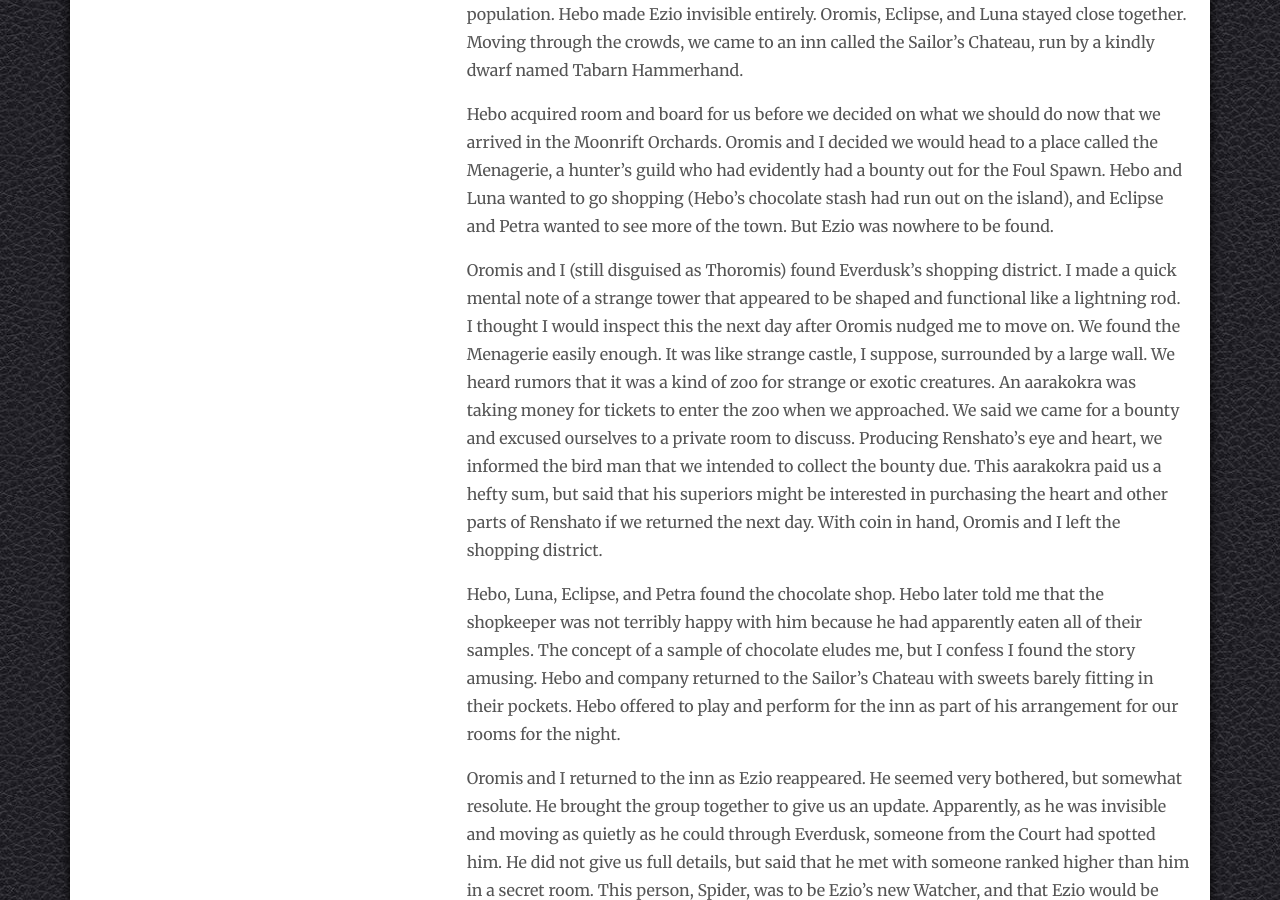
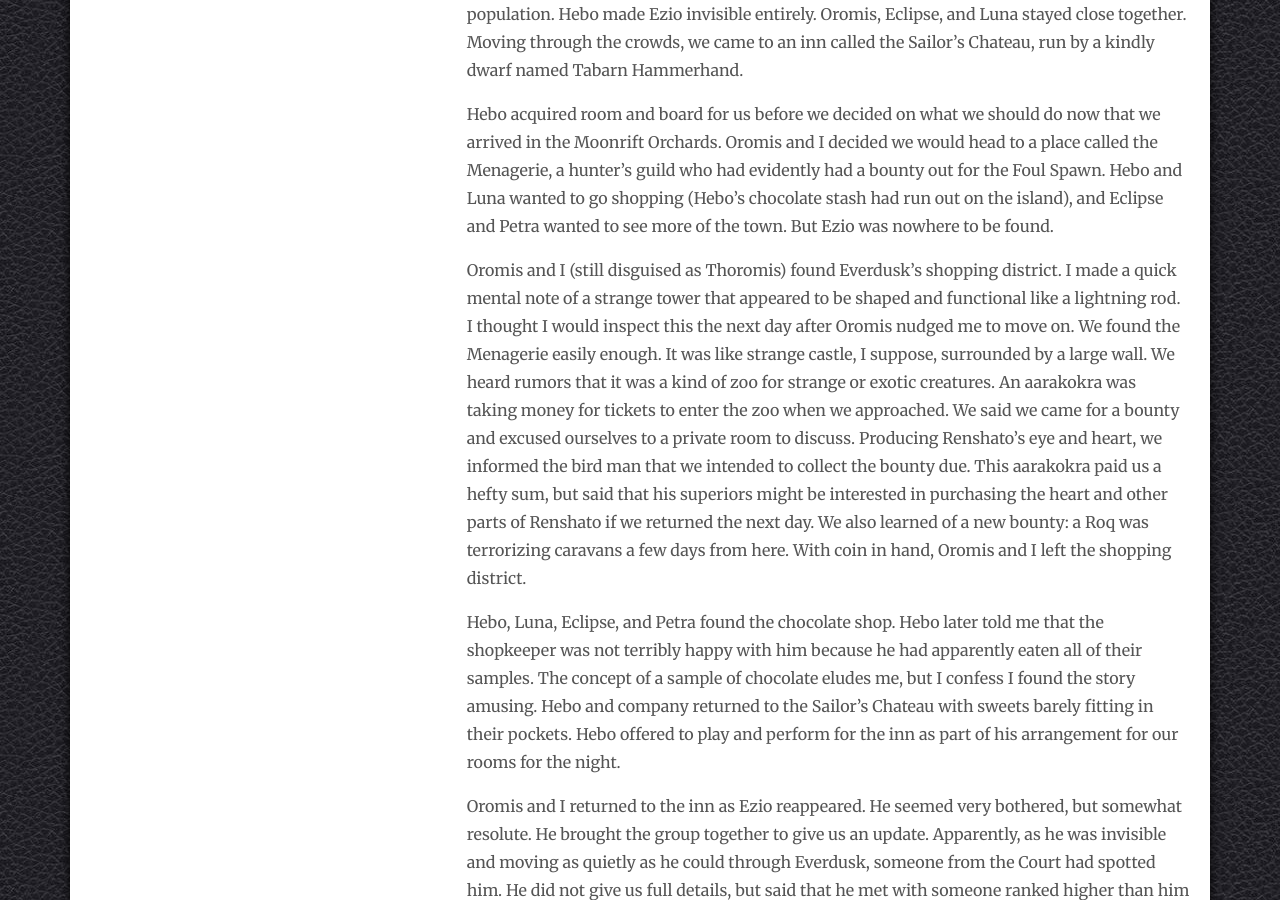
Before and after one commit to clblamires/ninesjournal, a Jekyll site: the page built from _posts/2020-01-13-number-eight-sends-his-regards.md, in a window 1280 px wide and 900 px high, scrolled down 3403 px. Built offline with Jekyll 4.4.1, drawn with Linux system fonts in a browser that asks for light colours; nearby versions of some CDN libraries.

Commit message:
Update Episodes “2020-01-13-number-eight-sends-his-regards”

```diff
--- a/_posts/2020-01-13-number-eight-sends-his-regards.md
+++ b/_posts/2020-01-13-number-eight-sends-his-regards.md
@@ -73,7 +73,7 @@ To this end, Ezio told us to stay low and out of sight as best as possible. The
 
 Hebo acquired room and board for us before we decided on what we should do now that we arrived in the Moonrift Orchards. Oromis and I decided we would head to a place called the Menagerie, a hunter’s guild who had evidently had a bounty out for the Foul Spawn. Hebo and Luna wanted to go shopping (Hebo’s chocolate stash had run out on the island), and Eclipse and Petra wanted to see more of the town. But Ezio was nowhere to be found.
 
-Oromis and I (still disguised as Thoromis) found Everdusk’s shopping district. I made a quick mental note of a strange tower that appeared to be shaped and functional like a lightning rod. I thought I would inspect this the next day after Oromis nudged me to move on. We found the Menagerie easily enough. It was like strange castle, I suppose, surrounded by a large wall. We heard rumors that it was a kind of zoo for strange or exotic creatures. An aarakokra was taking money for tickets to enter the zoo when we approached. We said we came for a bounty and excused ourselves to a private room to discuss. Producing Renshato’s eye and heart, we informed the bird man that we intended to collect the bounty due. This aarakokra paid us a hefty sum, but said that his superiors might be interested in purchasing the heart and other parts of Renshato if we returned the next day. With coin in hand, Oromis and I left the shopping district.
+Oromis and I (still disguised as Thoromis) found Everdusk’s shopping district. I made a quick mental note of a strange tower that appeared to be shaped and functional like a lightning rod. I thought I would inspect this the next day after Oromis nudged me to move on. We found the Menagerie easily enough. It was like strange castle, I suppose, surrounded by a large wall. We heard rumors that it was a kind of zoo for strange or exotic creatures. An aarakokra was taking money for tickets to enter the zoo when we approached. We said we came for a bounty and excused ourselves to a private room to discuss. Producing Renshato’s eye and heart, we informed the bird man that we intended to collect the bounty due. This aarakokra paid us a hefty sum, but said that his superiors might be interested in purchasing the heart and other parts of Renshato if we returned the next day. We also learned of a new bounty: a Roq was terrorizing caravans a few days from here. With coin in hand, Oromis and I left the shopping district.
 
 Hebo, Luna, Eclipse, and Petra found the chocolate shop. Hebo later told me that the shopkeeper was not terribly happy with him because he had apparently eaten all of their samples. The concept of a sample of chocolate eludes me, but I confess I found the story amusing. Hebo and company returned to the Sailor’s Chateau with sweets barely fitting in their pockets. Hebo offered to play and perform for the inn as part of his arrangement for our rooms for the night.
 
```
